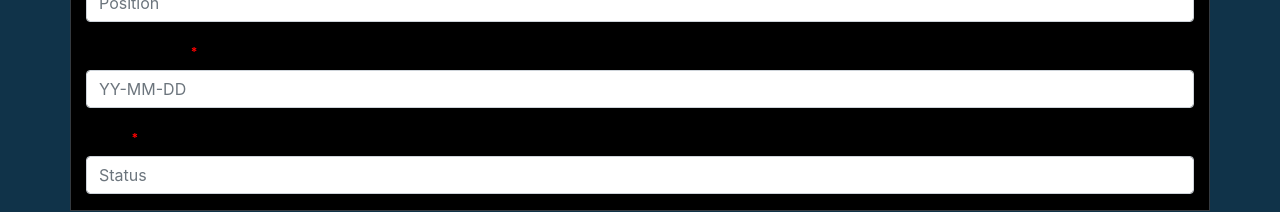
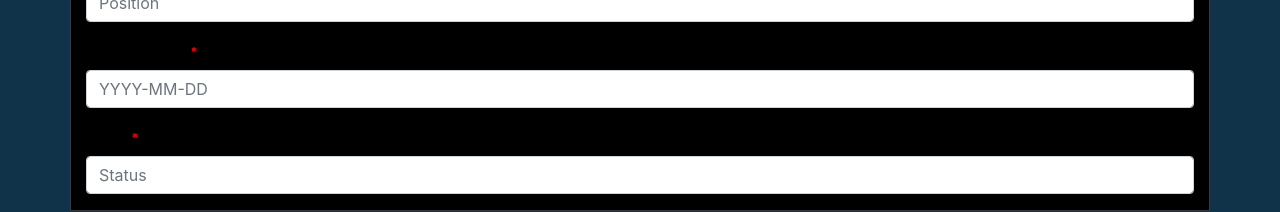
Before and after one commit to Vansh2204/Node-React, a React (Create React App) app: page /employee/add in a window 1280 px wide. Shown: the part 208-420 px from the top of the page. Built offline with nearby package versions, Linux system fonts and the light colour scheme.

Commit message:
UpdateD EmployeeAdd.js

```diff
--- a/src/components/EmployeeAdd.js
+++ b/src/components/EmployeeAdd.js
@@ -36,7 +36,7 @@ export function EmployeeAdd() {
                 </div>
                 <div class="mb-3">
                     <label for="exampleFormControlInput1" class="form-label" style={{ color: "black" }}><span class="badge text-bg-secondary">Application Date <span class="text" style={{ color: "red" }}>*</span></span></label>
-                    <input type="text" value={employee.ApplicationDate} class="form-control " id="exampleFormControlInput1" placeholder="YY-MM-DD" onChange={(e) => { setemployee({ ...employee, ApplicationDate: e.target.value }) }} />
+                    <input type="text" value={employee.ApplicationDate} class="form-control " id="exampleFormControlInput1" placeholder="YYYY-MM-DD" onChange={(e) => { setemployee({ ...employee, ApplicationDate: e.target.value }) }} />
                 </div>
                 <div class="mb-3">
                     <label for="exampleFormControlInput1" class="form-label " style={{ color: "black" }}><span class="badge text-bg-secondary">Status <span class="text" style={{ color: "red" }}>*</span> </span></label>
```
